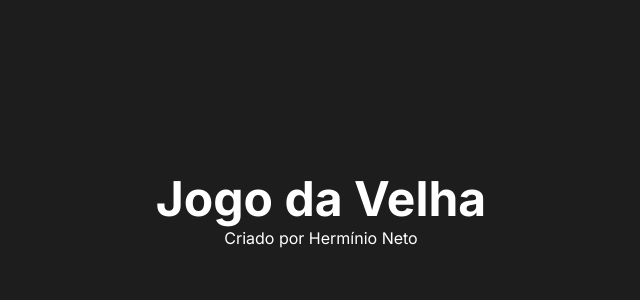
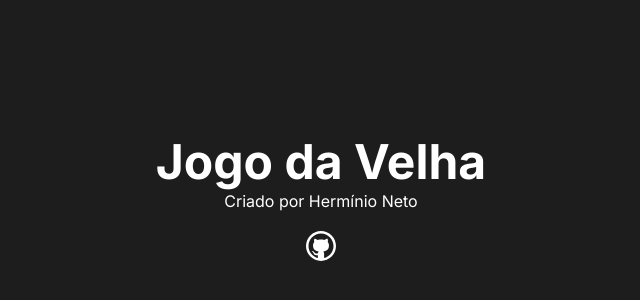
Before and after one commit to herminioneto/react-jogo-da-velha, a Next.js app: page / in a window 1280 px wide. Shown: the part 192-492 px from the top of the page, without its empty margins (319-959 px from the left). Built offline with nearby package versions, Linux system fonts and the light colour scheme.

Commit message:
Criado Icon Component

```diff
--- a/src/components/header/Header.jsx
+++ b/src/components/header/Header.jsx
@@ -2,12 +2,16 @@
 
 import Title from "../title/Title"
 import Subtitle from "../subtitle/Subtitle"
+import Icon from '../icon/Icon'
 
 function Header () {
   return (
     <div className={styles.header}>
       <Title>Jogo da Velha</Title>
       <Subtitle>Criado por Hermínio Neto</Subtitle>
+      <div className={styles.iconContent}>
+        <Icon iconName="github" link="https://github.com/herminioneto" />
+      </div>
     </div>
   )
 }
--- a/src/components/header/Header.module.css
+++ b/src/components/header/Header.module.css
@@ -2,3 +2,7 @@
   text-align: center;
   padding: 40px 0;
 }
+
+.iconContent {
+  margin: 20px 0;
+}
--- /dev/null
+++ b/src/components/icon/Icon.jsx
@@ -0,0 +1,13 @@
+function Icon ({ iconName, size, link }) {
+  return (
+    <a href={link} target="_blank">
+      <img src={`/icons/${iconName}.svg`} width={size} />
+    </a>
+  )
+}
+
+Icon.defaultProps = {
+  size: '30px'
+}
+
+export default Icon
```
Also changed, not shown: public/icons/github.svg (added).
